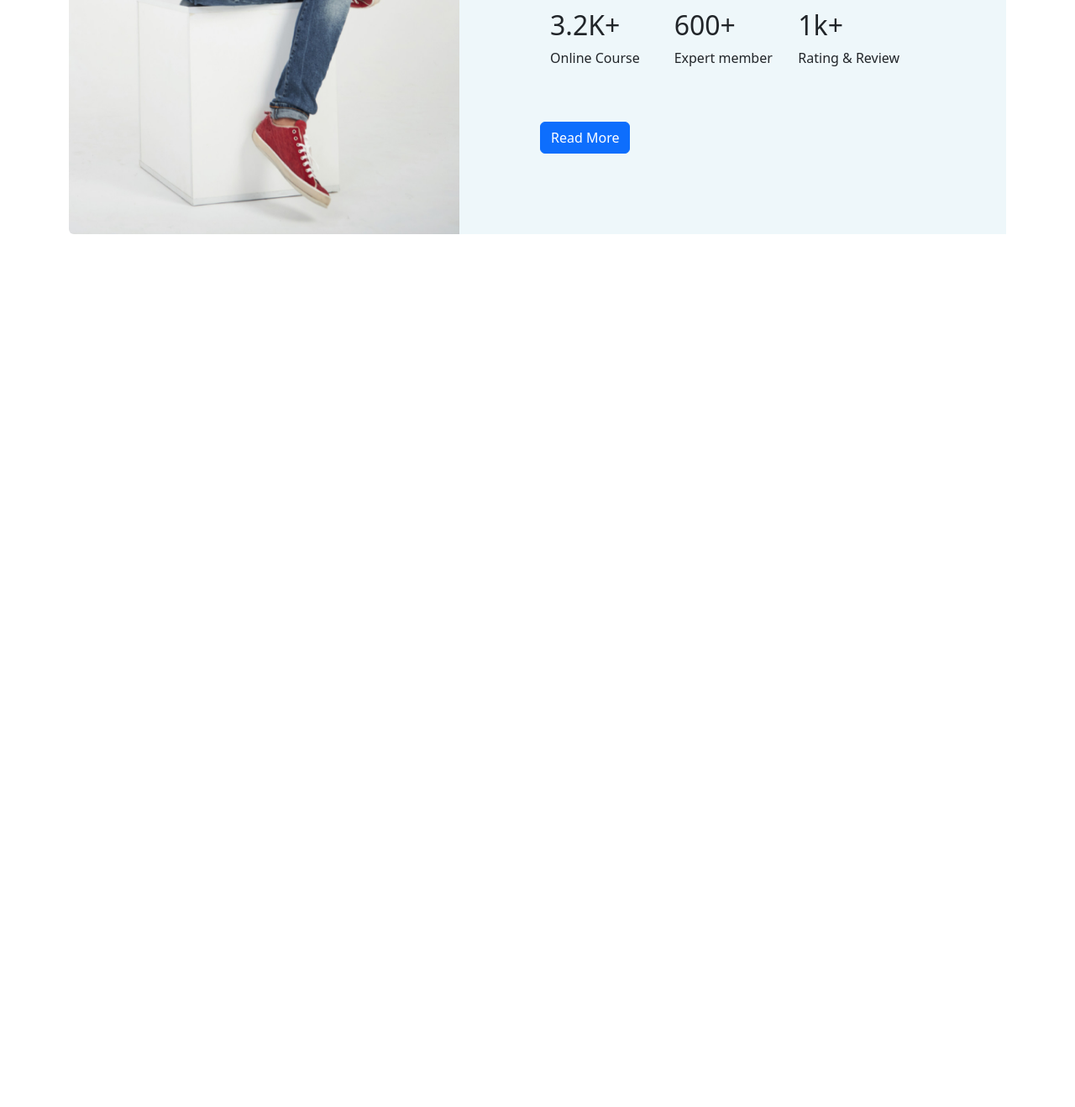
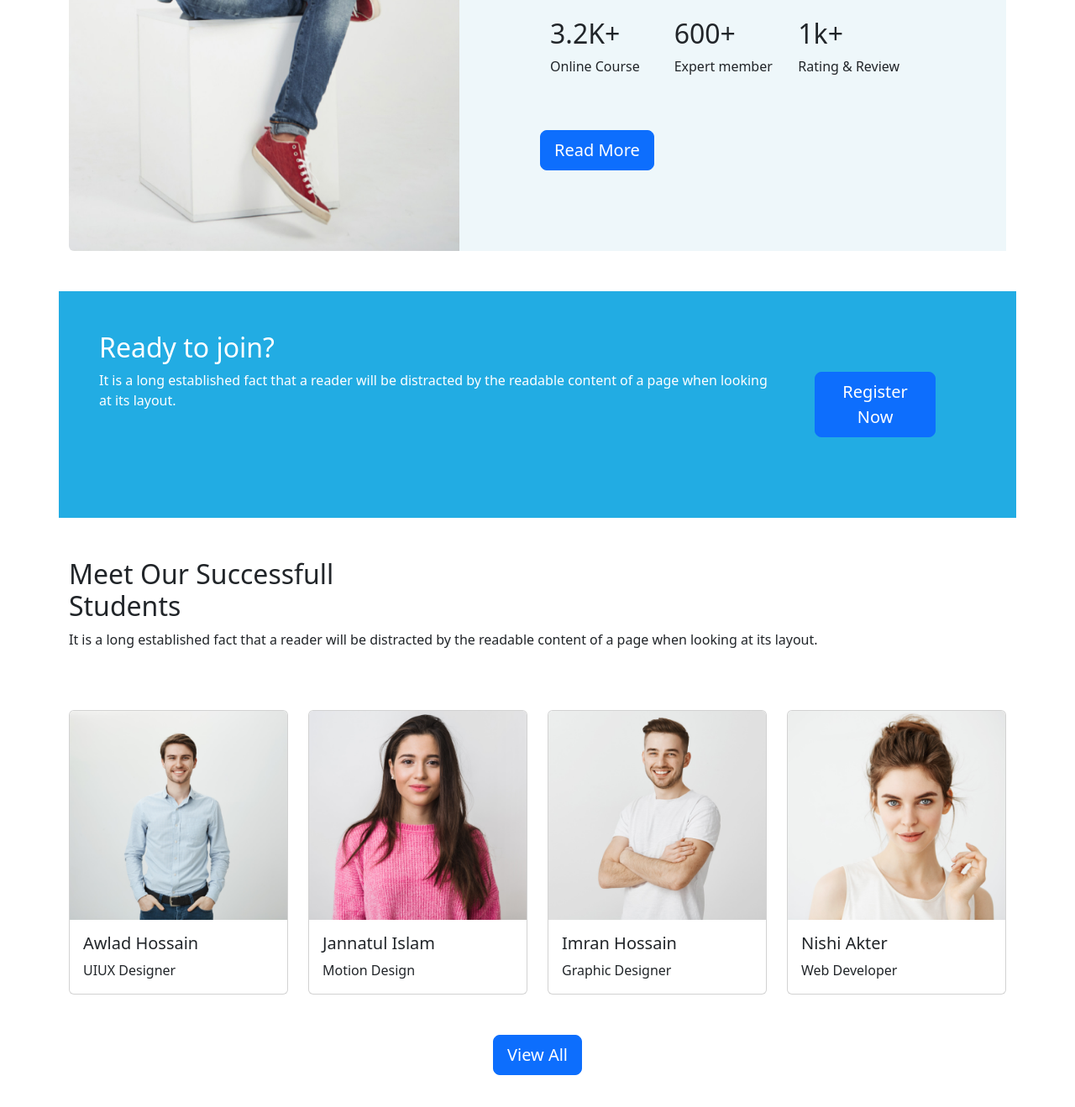
Before and after one commit to suhanasalma/keepCoding-edu, a plain HTML site: page index.html in a window 1280 px wide. Shown: the part 2128-3447 px from the top of the page at 84% size. Before the commit the page ends 2455 px from the top, so only its background shows below. Drawn offline with nearby package versions, Linux system fonts and the light colour scheme.

Commit message:
successfull student done

```diff
--- a/index.html
+++ b/index.html
@@ -110,10 +110,6 @@
             </button>
          </div>
       </section>
-
-
-
-
 
 
       <!-- -------------------------------------------------------------------------------------------------
@@ -239,7 +235,7 @@
             </div>
          </div>
          <div class="container text-center my-5">
-            <a href="" class="btn btn-primary">See More Courses</a>
+            <a href="" class="btn btn-lg btn-primary">See More Courses</a>
          </div>
 
       </Section>
@@ -255,7 +251,7 @@
       ----------------------------------------------------------------------------------------- -->
 
       <section class="container my-5 ">
-         <div class="card mb-3 border border-0" style="max-width: 1200px;">
+         <div class="card mb-3 border border-0">
             <div class="row g-0">
                <div class="col-lg-5 col-md-6 col-sm-12">
                   <img src="images/working.png" class="img-fluid h-100 rounded-start" alt="...">
@@ -292,7 +288,7 @@
                            </div>
                         </div>
                      <div>
-                        <a href="" class="btn btn-primary">Read More</a>
+                        <a href="" class="btn btn-lg btn-primary">Read More</a>
                      </div>
                   </div>
                </div>
@@ -301,6 +297,114 @@
       </section>
       <!-- ---------------------------------------------------------------------------------------
                             Explore The elearning Institute Finished
+      ----------------------------------------------------------------------------------------- -->
+
+      <!-- ---------------------------------------------------------------------------------------
+                            Register Now start
+      ----------------------------------------------------------------------------------------- -->
+
+      <section class="container my-5 p-5 register-bg d-flex">
+         <article class="text-white">
+            <h2>Ready to join?</h2>
+            <p>It is a long established fact that a reader will be distracted by the  readable content of a page when looking at its layout.</p>
+
+         </article>
+         <article class="p-5">
+            <div>
+               <button type="button" class="btn btn-primary btn-lg" data-bs-toggle="modal" data-bs-target="#exampleModal"
+                  data-bs-whatever="@mdo">Register Now</button>
+
+               <div class="modal fade" id="exampleModal" tabindex="-1" aria-labelledby="exampleModalLabel" aria-hidden="true">
+                  <div class="modal-dialog">
+                     <div class="modal-content">
+                        <div class="modal-header">
+                           <h5 class="modal-title" id="exampleModalLabel">New message</h5>
+                           <button type="button" class="btn-close" data-bs-dismiss="modal" aria-label="Close"></button>
+                        </div>
+                        <div class="modal-body">
+                           <form>
+                              <div class="mb-3">
+                                 <label for="exampleInputEmail1" class="form-label">Email address</label>
+                                 <input type="email" class="form-control" id="exampleInputEmail1" aria-describedby="emailHelp">
+                                 <div id="emailHelp" class="form-text">We'll never share your email with anyone else.</div>
+                               </div>
+                               <div class="mb-3">
+                                 <label for="exampleInputPassword1" class="form-label">Password</label>
+                                 <input type="password" class="form-control" id="exampleInputPassword1">
+                               </div>
+                           </form>
+                        </div>
+                        <div class="modal-footer">
+                           <button type="button" class="btn btn-secondary" data-bs-dismiss="modal">Close</button>
+                           <button type="submit" class="btn btn-primary">Submit</button>
+                        </div>
+                     </div>
+                  </div>
+               </div>
+            </div>
+         </article>
+      </section>
+
+      <!-- ---------------------------------------------------------------------------------------
+                            Register Now finished
+      ----------------------------------------------------------------------------------------- -->
+
+
+
+
+      <!-- ---------------------------------------------------------------------------------------
+                            Succesfull Student start
+      ----------------------------------------------------------------------------------------- -->
+
+
+      <section class="container my-5">
+         <h2>Meet Our Successfull <br> Students</h2>
+         <p>It is a long established fact that a reader will be distracted by the readable content of a page when looking at its layout.</p>
+         <div class="row row-cols-lg-4 row-cols-md-2 row-cols-sm-1 g-4 my-5">
+            <div class="col">
+               <div class="card h-100">
+                  <img src="images/student/student-1.png" class="card-img-top" alt="...">
+                  <div class="card-body">
+                     <h5 class="card-title">Awlad Hossain</h5>
+                     <p class="card-text">UIUX Designer</p>
+                  </div>
+               </div>
+            </div>
+            <div class="col">
+               <div class="card h-100">
+                  <img src="images/student/student-2.png" class="card-img-top" alt="...">
+                  <div class="card-body">
+                     <h5 class="card-title">Jannatul Islam</h5>
+                     <p class="card-text">Motion Design</p>
+                  </div>
+               </div>
+            </div>
+            <div class="col">
+               <div class="card h-100">
+                  <img src="images/student/student-3.png" class="card-img-top" alt="...">
+                  <div class="card-body">
+                     <h5 class="card-title">Imran Hossain</h5>
+                     <p class="card-text">Graphic Designer</p>
+                  </div>
+               </div>
+            </div>
+            <div class="col">
+               <div class="card h-100">
+                  <img src="images/student/student-4.png" class="card-img-top" alt="...">
+                  <div class="card-body">
+                     <h5 class="card-title">Nishi Akter</h5>
+                     <p class="card-text">Web Developer</p>
+                  </div>
+               </div>
+            </div>
+         </div>
+         <div class="container text-center my-5">
+            <a href="" class="btn btn-lg btn-primary">View All</a>
+         </div>
+      </section>
+
+      <!-- ---------------------------------------------------------------------------------------
+                            Succesfull Student Finished
       ----------------------------------------------------------------------------------------- -->
 
 
--- a/site.css
+++ b/site.css
@@ -21,3 +21,6 @@
 .explore-institute{
    background-color: rgba(221, 238, 245, 0.49);
 }
+.register-bg{
+   background-color: rgb(34, 172, 227);
+}
```
